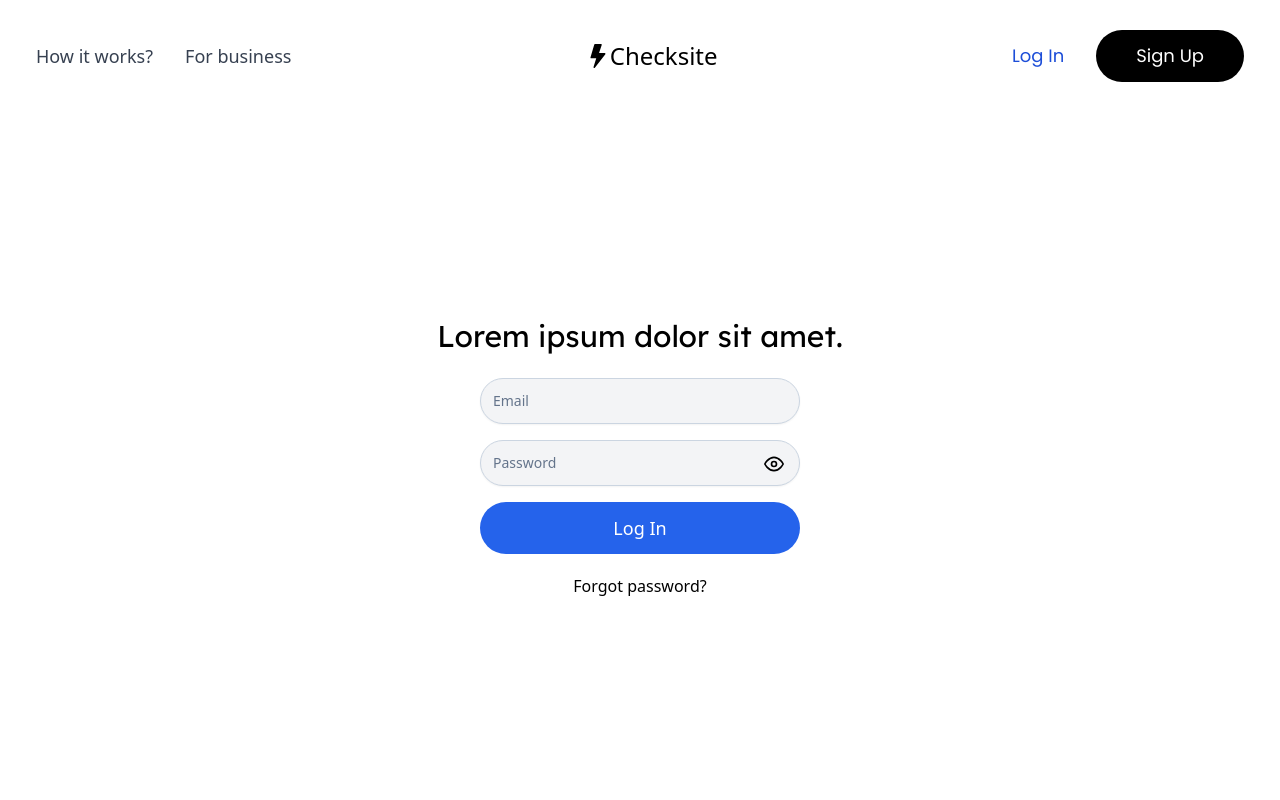
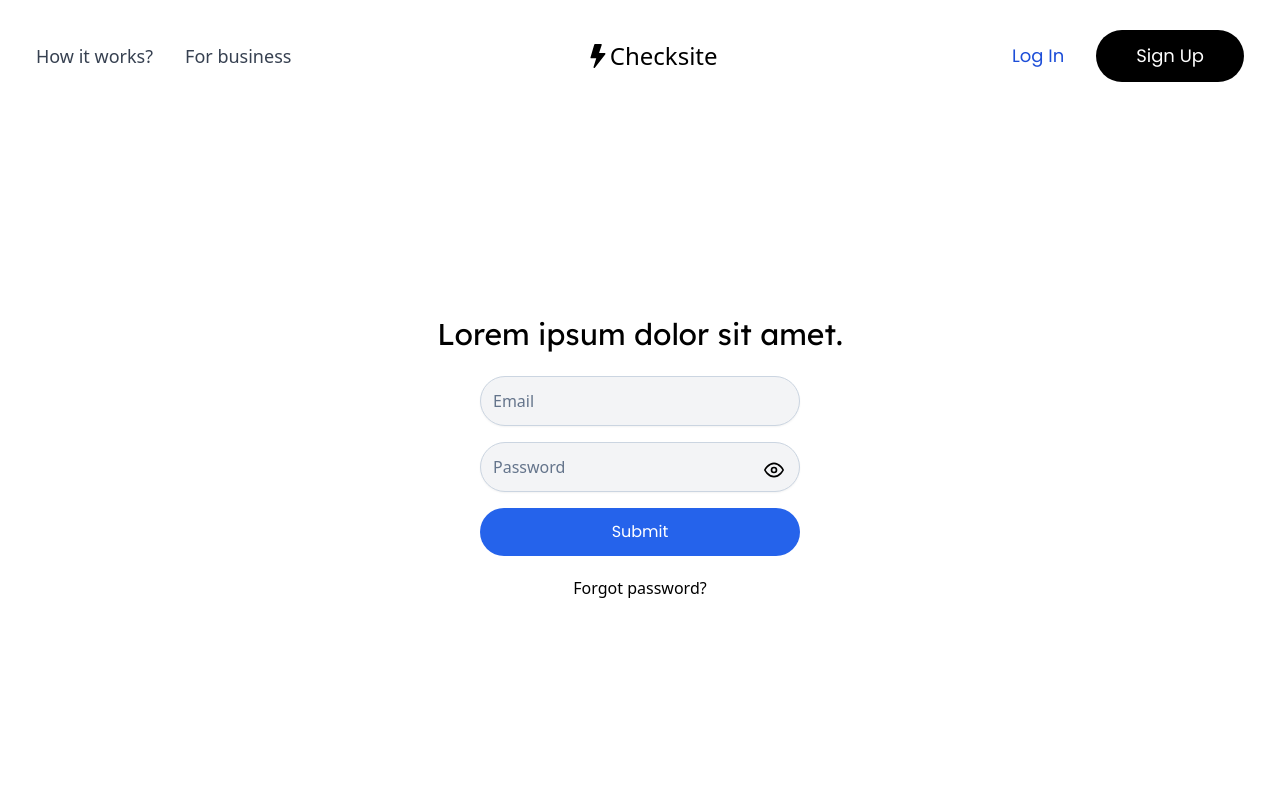
Before and after one commit to No-Country/C8-45, a React (Vite) app in the folder frontend/: page /login in a window 1280 px wide. Shown: the top 800 px of the page. Built offline with nearby package versions, Linux system fonts and the light colour scheme; no server answers.

Commit message:
Inputs fixed

```diff
--- a/frontend/src/App.tsx
+++ b/frontend/src/App.tsx
@@ -3,7 +3,7 @@ import Business from './components/pages/Business';
 import CreateReview from './components/pages/CreateReview';
 import Howitworks from './components/pages/Howitworks';
 import Landing from './components/pages/Landing';
-import Login from './components/pages/Login';
+import Login from './components/pages/Login.page';
 import Signup from './components/pages/Signup';
 import Layout from './components/templates/Layout';
 
--- a/frontend/src/components/atoms/Input.tsx
+++ b/frontend/src/components/atoms/Input.tsx
@@ -4,7 +4,8 @@ export default function Input(props: Props) {
     <input
       type={type}
       placeholder={placeholder}
-      className="my-2 block p-3 bg-gray-100 border border-slate-300 rounded-full text-sm shadow-sm placeholder-slate-500 gap-2"
+      name={placeholder}
+      className="my-2 block text-md p-3 bg-gray-100 border border-slate-300 rounded-full shadow-sm placeholder-slate-500 gap-2"
       onChange={callback}
     />
   );
--- a/frontend/src/components/atoms/InputPassword.tsx
+++ b/frontend/src/components/atoms/InputPassword.tsx
@@ -14,8 +14,9 @@ export default function InputPassword(props: Props) {
     <div className="flex flex-col">
       <input
         type={showPassword ? 'text' : 'password'}
+        name="Password"
         placeholder="Password"
-        className="my-2 block p-3 bg-gray-100 border border-slate-300 rounded-full text-sm shadow-sm placeholder-slate-500 gap-2"
+        className="my-2 block p-3 bg-gray-100 border border-slate-300 rounded-full text-md shadow-sm placeholder-slate-500 gap-2"
         onChange={callback}
       />
       <div className="icon_button relative ">
--- a/frontend/src/components/organisms/LogInForm.tsx
+++ b/frontend/src/components/organisms/LogInForm.tsx
@@ -1,27 +1,31 @@
 import React, { useState } from 'react';
-import { Link } from 'react-router-dom';
+import { Link, useNavigate } from 'react-router-dom';
 import Button from '../atoms/Button';
 import Input from '../atoms/Input';
 import InputPassword from '../atoms/InputPassword';
-
-export default function LogInForm() {
+ export default function LogInForm(props:Props) {
   const [inputs, setInputs] = useState({})
+  const {callback}=props;
   const handleChange = (event:React.ChangeEvent<HTMLInputElement>) => {
     const name = event.target.name;
     const value = event.target.value;
     setInputs(values => ({...values, [name]: value}))
-    console.log(inputs)
   }
+  const handleSubmit=(event:React.FormEvent<HTMLFormElement>)=>{
+    event.preventDefault();
+    callback(inputs)
+  }
+
   return (
     <div>
       <form
-        action="
-      "
+        action="POST"
+      onSubmit={handleSubmit}
         className="flex flex-col"
       >
         <Input type="email" placeholder="Email" callback={handleChange} />
         <InputPassword callback={handleChange} />
-        <Button value="Log In" type="Primary" callback={() => {}} />
+        <input type='submit' className='p-3 bg-blue-600 my-2 text-white font-poppins rounded-full cursor-pointer hover:bg-blue-700'/>
         <Link
           to="password-recovery"
           className="my-3 text-black flex justify-center"
@@ -32,3 +36,6 @@ export default function LogInForm() {
     </div>
   );
 }
+type Props={
+  callback:(inputs:any)=>void;
+}
--- /dev/null
+++ b/frontend/src/components/pages/Login.page.tsx
@@ -0,0 +1,33 @@
+import { useEffect } from 'react';
+import { useLocation, useNavigate } from 'react-router-dom';
+import { useLoginUserMutation } from '../../redux/api/authApi';
+import LogInForm from '../organisms/LogInForm';
+
+function Login() {
+  const [loginUser,{isLoading,isSuccess,error,isError}]=useLoginUserMutation();
+  const navigate=useNavigate();
+  const location=useLocation();
+  useEffect(() => {
+    if(isSuccess){
+      navigate('/')
+    }
+    if(isError){
+
+    }
+  }, [isLoading])
+
+  return (
+    <section className="min-h-[86vh] flex">
+      <div className=" w-full my-auto my-24 ">
+        <h2 className="text-center text-3xl font-title my-4">
+          Lorem ipsum dolor sit amet.
+        </h2>
+        <div className="w-11/12 sm:w-8/12 md:w-5/12 lg:w-3/12 mx-auto my-auto">
+          <LogInForm callback={loginUser} />
+        </div>
+      </div>
+    </section>
+  );
+}
+
+export default Login;
--- a/frontend/src/components/pages/Login.tsx
+++ /dev/null
@@ -1,18 +0,0 @@
-import LogInForm from '../organisms/LogInForm';
-
-function Login() {
-  return (
-    <section className="min-h-[86vh] flex">
-      <div className=" w-full my-auto my-24 ">
-        <h2 className="text-center text-3xl font-title my-4">
-          Lorem ipsum dolor sit amet.
-        </h2>
-        <div className="w-11/12 sm:w-8/12 md:w-5/12 lg:w-3/12 mx-auto my-auto">
-          <LogInForm />
-        </div>
-      </div>
-    </section>
-  );
-}
-
-export default Login;
--- a/frontend/src/redux/api/authApi.ts
+++ b/frontend/src/redux/api/authApi.ts
@@ -5,7 +5,7 @@ import { IGenericResponse } from './types';
 
 import userApi from './userApi';
 
-const BASE_URL = process.env.REACT_APP_SERVER_ENPOINT as string;
+const BASE_URL = import.meta.env.VITE_SERVER_ENPOINT;
 type RegisterUser = {
     email: string;
     name: string;
--- a/frontend/src/redux/api/userApi.ts
+++ b/frontend/src/redux/api/userApi.ts
@@ -3,7 +3,7 @@ import { createApi, fetchBaseQuery } from '@reduxjs/toolkit/query/react';
 import { setUser } from '../features/userSlice';
 import { IUser } from './types';
 
-const BASE_URL = process.env.REACT_APP_SERVER_ENDPOINT as string;
+const BASE_URL = import.meta.env.VITE_SERVER_ENDPOINT;
 
 const userApi = createApi({
     reducerPath: 'userApi',
--- a/frontend/src/redux/store.ts
+++ b/frontend/src/redux/store.ts
@@ -7,13 +7,13 @@ import userReducer from './features/userSlice';
 
 export const store = configureStore({
     reducer: {
-        // [authApi.reducerPath]: authApi.reducer,
-        // [userApi.reducerPath]: userApi.reducer,
-        // userState: userReducer,
+        [authApi.reducerPath]: authApi.reducer,
+        [userApi.reducerPath]: userApi.reducer,
+        userState: userReducer,
     },
     devTools: process.env.NODE_ENV === 'development',
-    // middleware: (getDefaultMiddleware) =>
-    //     getDefaultMiddleware({}).concat([authApi.middleware, userApi.middleware]),
+    middleware: (getDefaultMiddleware) =>
+        getDefaultMiddleware({}).concat([authApi.middleware, userApi.middleware]),
 });
 
 export type RootState = ReturnType<typeof store.getState>;
```
Also changed, not shown: 1 other file (tests, documents, lock files or other folders).
